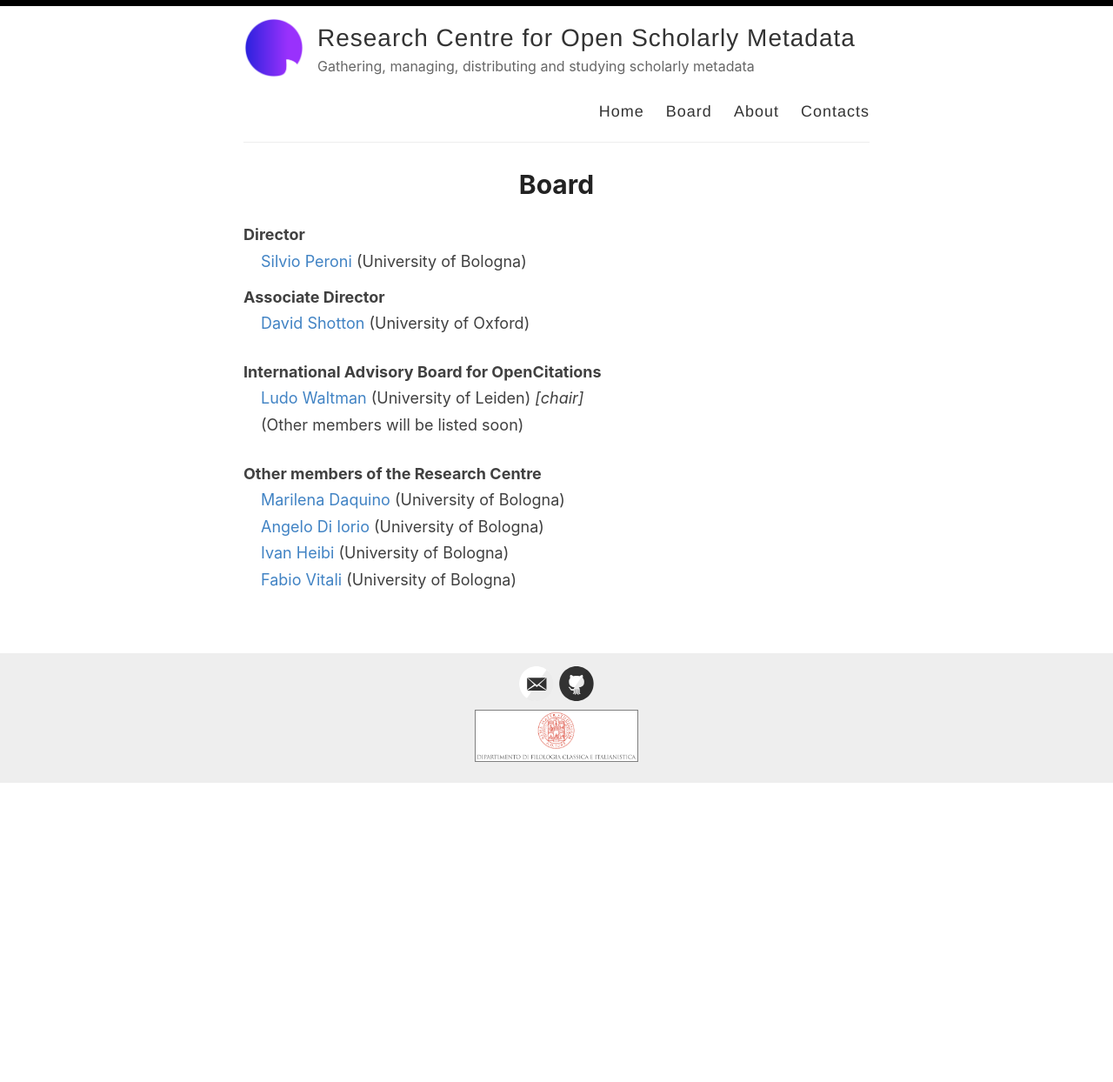
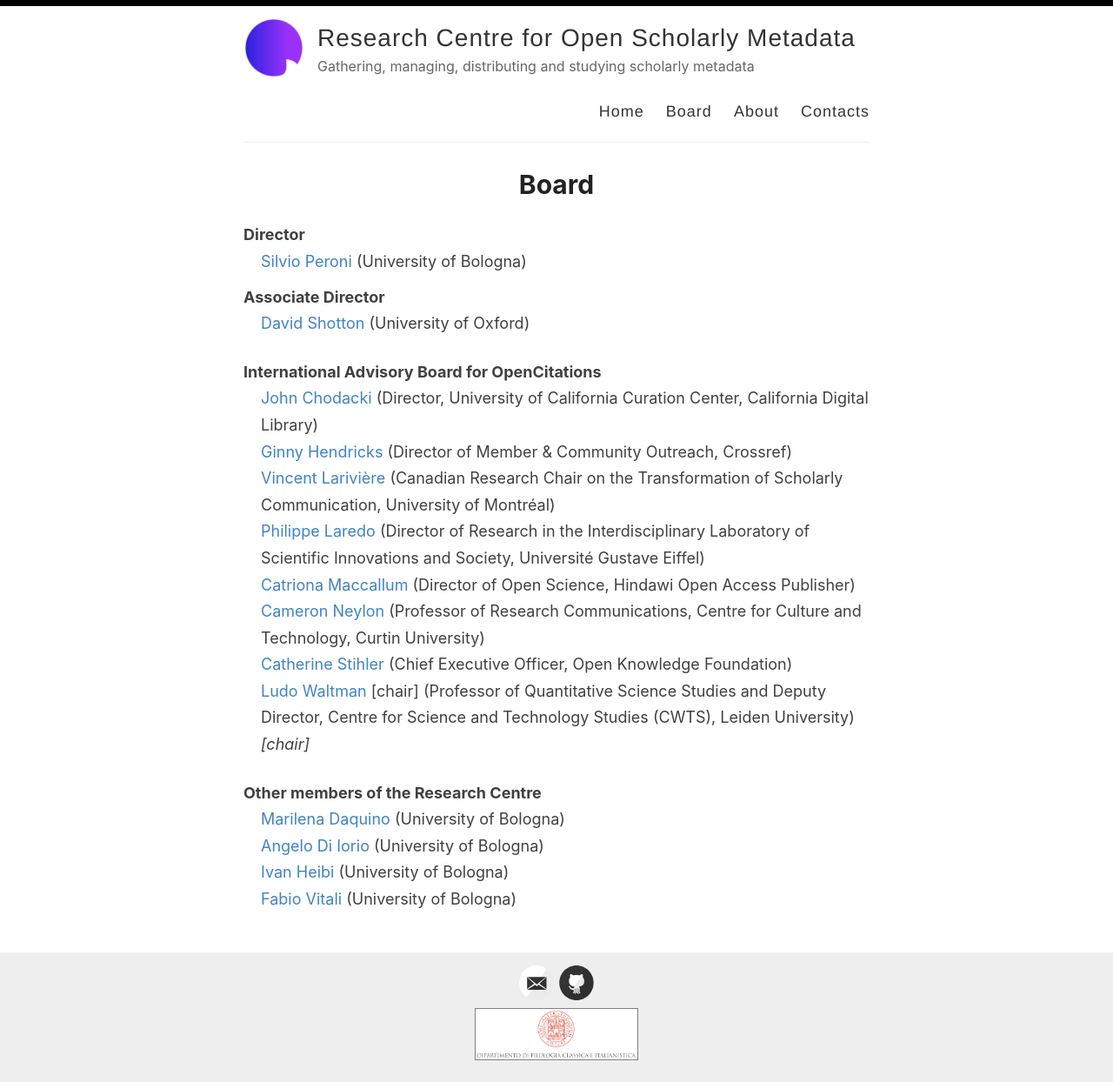
Before and after one commit to openscholarlymetadata/openscholarlymetadata.github.io, a Jekyll site: the page built from _pages/board.md, in a window 1280 px wide. Shown: the whole page at 87% size. Built offline with Jekyll 4.4.1, drawn with Linux system fonts in a browser that asks for light colours; before the commit the page ends 900 px from its top, so only the background shows below that.

Commit message:
updated advisory board

```diff
--- a/_pages/board.md
+++ b/_pages/board.md
@@ -13,8 +13,14 @@ permalink: /board/
 
 <dl>
     <dt><strong>International Advisory Board for OpenCitations</strong></dt>
-    <dd><a href="https://twitter.com/LudoWaltman">Ludo Waltman</a> (University of Leiden) <em>[chair]</em></dd>
-    <dd>(Other members will be listed soon)</dd>
+    <dd><a href="https://twitter.com/chodacki">John Chodacki</a> (Director, University of California Curation Center, California Digital Library)</dd>
+    <dd><a href="https://twitter.com/GinnyLDN">Ginny Hendricks</a> (Director of Member & Community Outreach, Crossref)</dd>
+    <dd><a href="https://twitter.com/lariviev">Vincent Larivière</a> (Canadian Research Chair on the Transformation of Scholarly Communication, University of Montréal)</dd>
+    <dd><a href="http://umr-lisis.fr/membre/philippe-laredo/">Philippe Laredo</a> (Director of Research in the Interdisciplinary Laboratory of Scientific  Innovations and Society, Université Gustave Eiffel)</dd>
+    <dd><a href="https://twitter.com/catmacOA">Catriona Maccallum</a> (Director of Open Science, Hindawi Open Access Publisher)</dd>
+    <dd><a href="https://twitter.com/CameronNeylon">Cameron Neylon</a> (Professor of Research Communications, Centre for Culture and Technology, Curtin University)</dd>
+    <dd><a href="https://twitter.com/C_Stihler">Catherine Stihler</a> (Chief Executive Officer, Open Knowledge Foundation)</dd>
+    <dd><a href="https://twitter.com/LudoWaltman">Ludo Waltman</a> [chair] (Professor of Quantitative Science Studies and Deputy Director, Centre for Science and Technology Studies (CWTS), Leiden University) <em>[chair]</em></dd>
 </dl>
 
 <dl>
```
